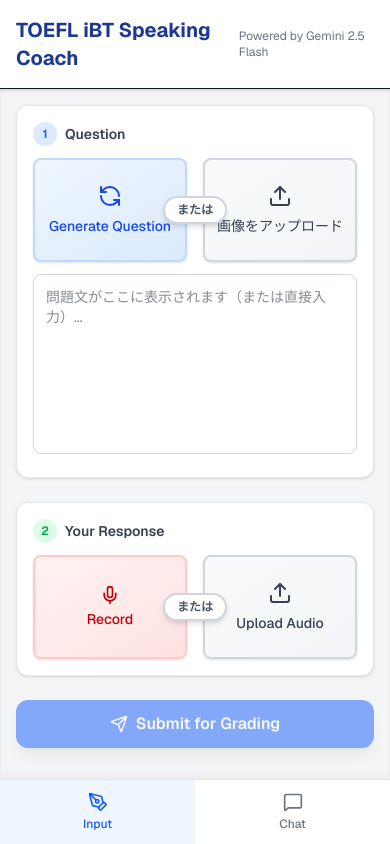
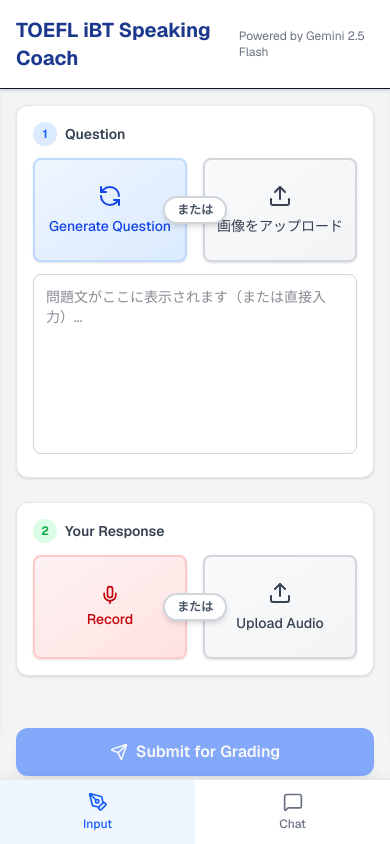
Before and after one commit to kosukekita/TOEFL_iBT_Speaking, a Next.js app: page / in a window 390 px wide. Built offline with nearby package versions, Linux system fonts and the light colour scheme.

Commit message:
fix: Prevent Submit button from being hidden by mobile tab bar - Add fixed Submit button above tab navigation on mobile - Hide desktop Submit button on mobile - Add bottom padding to input area for mobile - Ensure Submit button is always accessible on mobile devices

```diff
--- a/src/app/page.tsx
+++ b/src/app/page.tsx
@@ -277,7 +277,7 @@
 
         {/* Right/Bottom: Input Controls */}
         <div className={cn(
-          "flex-none md:w-[400px] bg-gray-100 p-4 flex flex-col gap-6 overflow-y-auto shadow-inner pb-24 md:pb-4",
+          "flex-none md:w-[400px] bg-gray-100 p-4 flex flex-col gap-6 overflow-y-auto shadow-inner pb-[140px] md:pb-4",
           // Mobile: Only show if activeTab is 'input'
           activeTab === "input" ? "flex" : "hidden",
           // Desktop: Always show
@@ -464,11 +464,11 @@
                 </div>
             </div>
 
-            {/* Submit Action */}
+            {/* Submit Action - Hidden on mobile, shown on desktop */}
             <button
                 onClick={handleSendMessage}
                 disabled={isLoading || (!questionText && questionFiles.length === 0 && !audioFile) || isPreparing}
-                className="w-full py-3 bg-blue-600 text-white rounded-xl font-semibold shadow-lg hover:bg-blue-700 active:scale-[0.98] transition-all disabled:opacity-50 disabled:cursor-not-allowed flex items-center justify-center gap-2"
+                className="hidden md:flex w-full py-3 bg-blue-600 text-white rounded-xl font-semibold shadow-lg hover:bg-blue-700 active:scale-[0.98] transition-all disabled:opacity-50 disabled:cursor-not-allowed items-center justify-center gap-2"
             >
                 {isLoading ? (
                     <span className="animate-pulse">Analyzing...</span>
@@ -481,6 +481,27 @@
             </button>
 
         </div>
+      </div>
+
+      {/* Mobile Submit Button - Fixed above tab navigation */}
+      <div className={cn(
+        "flex md:hidden fixed left-0 right-0 bottom-[60px] px-4 py-2 bg-gradient-to-t from-gray-100 via-gray-100 to-transparent z-40",
+        activeTab === "input" ? "block" : "hidden"
+      )}>
+        <button
+          onClick={handleSendMessage}
+          disabled={isLoading || (!questionText && questionFiles.length === 0 && !audioFile) || isPreparing}
+          className="w-full py-3 bg-blue-600 text-white rounded-xl font-semibold shadow-lg hover:bg-blue-700 active:scale-[0.98] transition-all disabled:opacity-50 disabled:cursor-not-allowed flex items-center justify-center gap-2"
+        >
+          {isLoading ? (
+            <span className="animate-pulse">Analyzing...</span>
+          ) : (
+            <>
+              <Send size={18} />
+              <span>Submit for Grading</span>
+            </>
+          )}
+        </button>
       </div>
 
       {/* Mobile Tab Navigation */}
```
